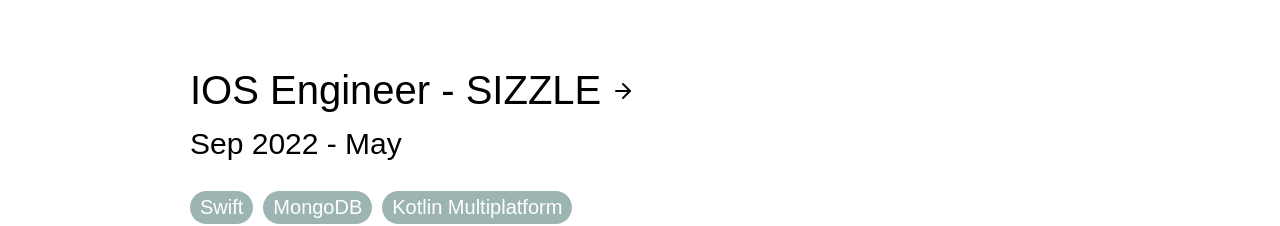
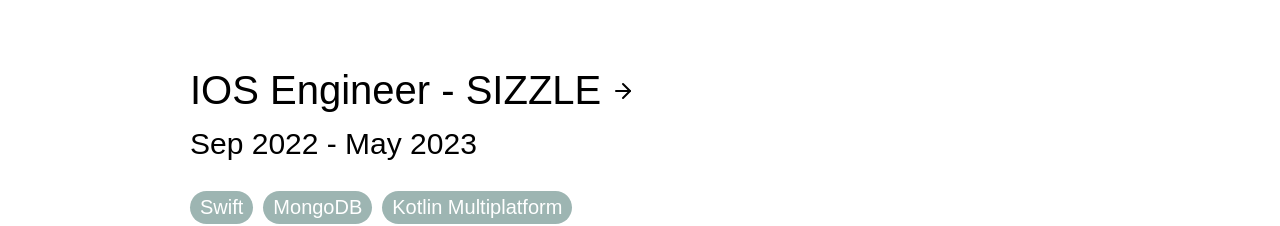
Before and after one commit to Howie315/portfolio-howie2, a React (Create React App) app: page / in a window 1280 px wide. Shown: the part 3020-3246 px from the top of the page. Built offline with nearby package versions, Linux system fonts and the light colour scheme; a web font is replaced by a local one.

Commit message:
added the correct date 2023

```diff
--- a/src/features/Experience/presentation/Resume Item/presentation/ResumeProvider.jsx
+++ b/src/features/Experience/presentation/Resume Item/presentation/ResumeProvider.jsx
@@ -25,7 +25,7 @@
     },
     {
       title: "IOS Engineer - SIZZLE",
-      duration: "Sep 2022 - May",
+      duration: "Sep 2022 - May 2023",
       description: [
         "Collaborated in a cross-functional team of 4 to create a versatile, cross-platform app facilitating communication between dietitians and patients for gut health and weight management.",
         " Utilized Kotlin multiplatform technology for native app development across Android, iOS, and web platforms, enhancingaccessibility and scalability.",
--- a/src/features/Projects/presentation/Projects.jsx
+++ b/src/features/Projects/presentation/Projects.jsx
@@ -82,6 +82,7 @@
             <div className="techItem">Netlify</div>
           </div>
         </div>
+        <div className="calendar-project"></div>
       </div>
     </div>
   );
```
